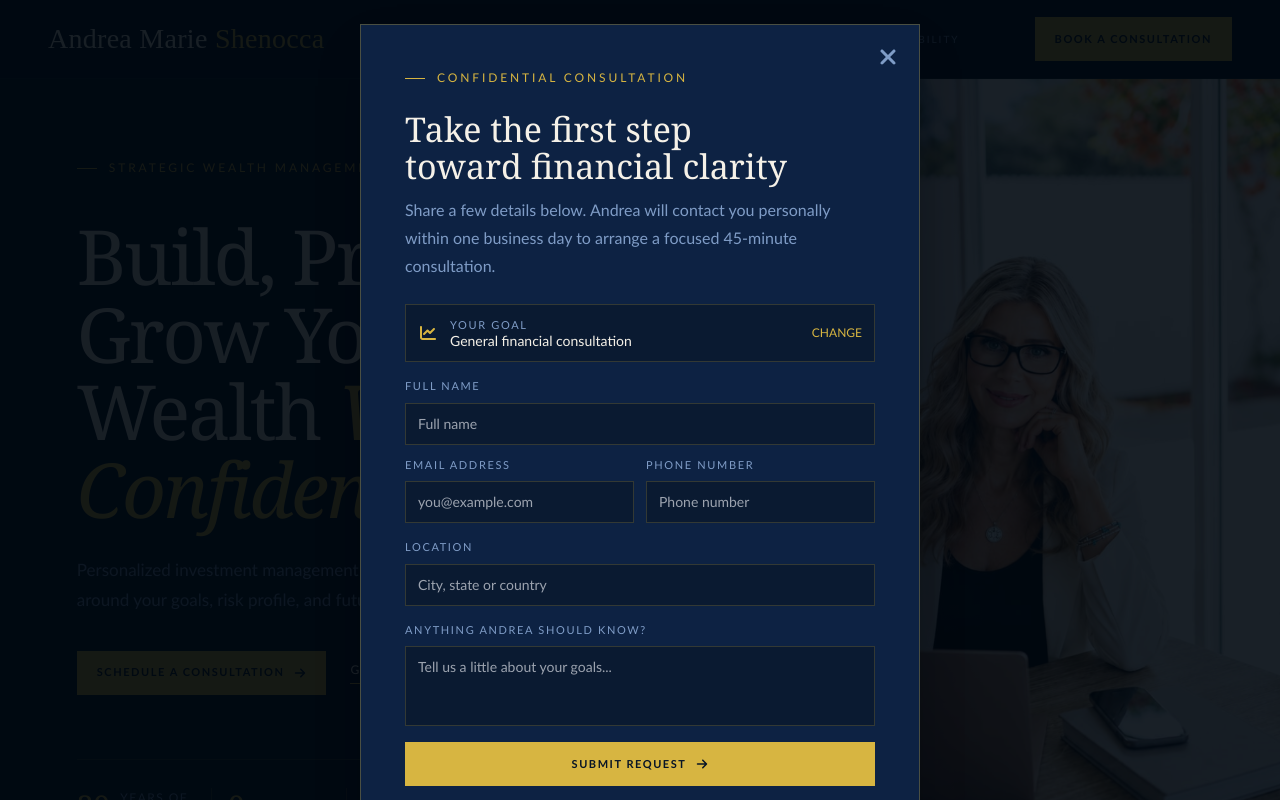
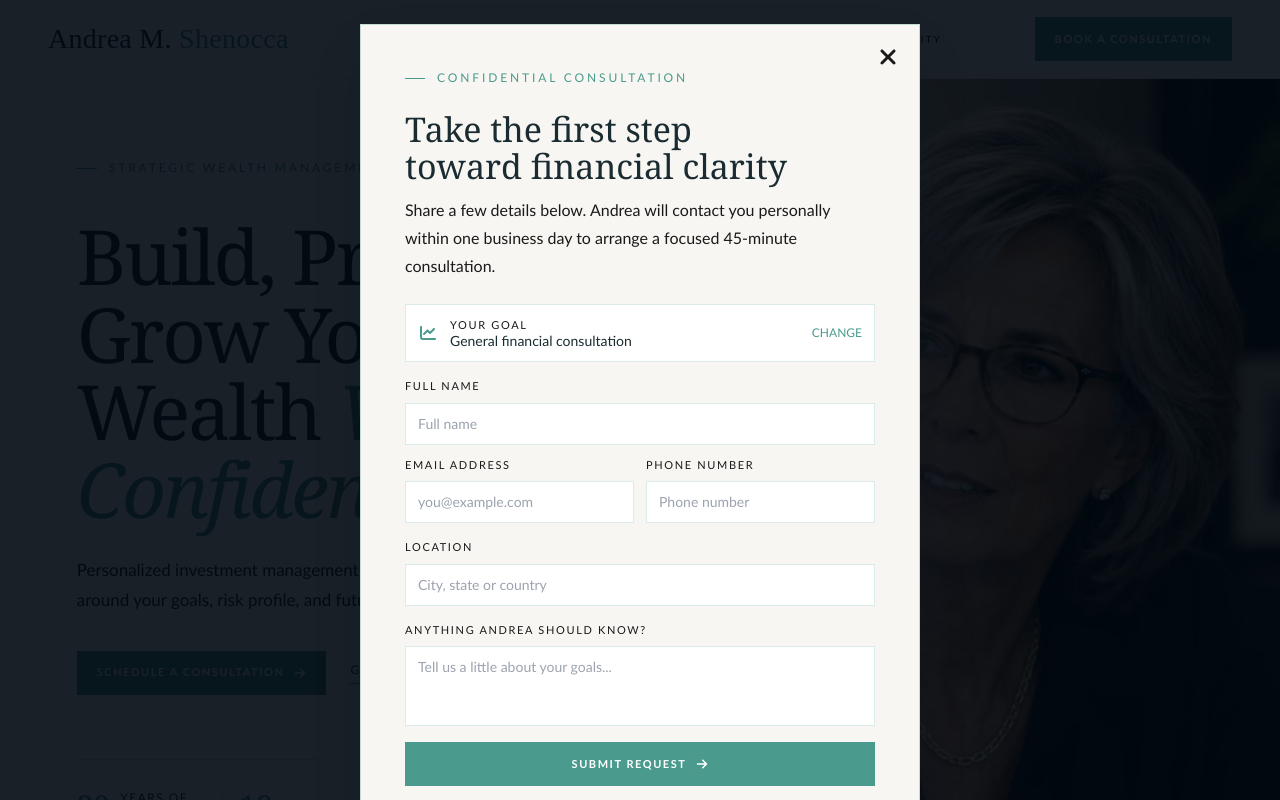
Before and after one commit to localhost300/Personalportfolio, a Next.js app: page / in a window 1280 px wide. Both pictures are taken after a click on the button "BOOK A CONSULTATION". Shown: the top 800 px of the page. Built offline with nearby package versions, Linux system fonts and the light colour scheme; no server answers.

Commit message:
next commit

```diff
--- a/app/globals.css
+++ b/app/globals.css
@@ -14,7 +14,7 @@
   body { @apply m-0 bg-ink font-sans font-light text-ivory antialiased; }
   button, a, input, textarea { font: inherit; }
   button, a { -webkit-tap-highlight-color: transparent; }
-  ::selection { @apply bg-gold text-ink; }
+  ::selection { @apply bg-gold text-white; }
 }
 
 @layer components {
--- a/app/page.tsx
+++ b/app/page.tsx
@@ -39,18 +39,18 @@
 ] as const;
 
 const stats = [
-  ["$752M", "Assets under management"],
-  ["340+", "Private client families"],
-  ["11.4%", "10-year annualized net return"],
-  ["94%", "5-year client retention"],
-  ["4×", "Barron’s Top 100 recognition"],
+  ["$1.2B", "Assets under management"],
+  ["500+", "Private client families"],
+  ["12.8%", "10-year annualized net return"],
+  ["97%", "5-year client retention"],
+  ["6×", "Barron's Top 100 recognition"],
 ];
 
 const credentials = [
   ["39", "Years of Experience"],
-  ["9", "Firms"],
-  ["21", "State Licenses"],
-  ["1", "FINRA Registration"],
+  ["12", "Firms"],
+  ["25", "State Licenses"],
+  ["3", "Industry Awards"],
 ] as const;
 
 const testimonials = [
@@ -89,14 +89,6 @@
   }, []);
 
   useEffect(() => {
-    const timer = window.setTimeout(() => {
-      setAutoPrompt(true);
-      setModalOpen(true);
-    }, 700);
-    return () => window.clearTimeout(timer);
-  }, []);
-
-  useEffect(() => {
     document.body.style.overflow = modalOpen || menuOpen ? "hidden" : "";
     return () => { document.body.style.overflow = ""; };
   }, [menuOpen, modalOpen]);
@@ -129,16 +121,16 @@
         "@type": "Person",
         name: "Andrea Marie Shenocca",
         url: "https://www.andreamarieshenocca.online/",
-        image: "https://www.andreamarieshenocca.online/mary-eklund-brown.jpeg",
+        image: "https://www.andreamarieshenocca.online/andrea-marie-shenocca.jpeg",
         jobTitle: "Financial Advisor & Broker",
         description: "Financial advisor and broker providing personalized investment management, retirement planning, and wealth strategies.",
         knowsAbout: ["Investment Management", "Retirement Planning", "Wealth Preservation", "Financial Strategy", "Brokerage Services"],
       }).replace(/</g, "\\u003c") }} />
-      <header className="sticky top-0 z-40 border-b border-white/5 bg-ink/95 backdrop-blur">
+      <header className="sticky top-0 z-40 border-b border-ivory/10 bg-ink/95 backdrop-blur">
         <div className="mx-auto flex h-[78px] max-w-[1400px] items-center justify-between px-6 lg:px-12">
-          <a href="#top" aria-label="Andrea Marie Shenocca" className="signature-logo whitespace-nowrap text-[24px] leading-none sm:text-[28px]"><span className="text-ivory">Andrea Marie</span> <span className="text-gold">Shenocca</span></a>
+          <a href="#top" aria-label="Andrea Marie Shenocca" className="signature-logo whitespace-nowrap text-[24px] leading-none sm:text-[28px]"><span className="text-ivory">Andrea M.</span> <span className="text-gold">Shenocca</span></a>
           <button className="grid gap-1.5 lg:hidden" onClick={() => setMenuOpen((open) => !open)} aria-label="Toggle navigation"><span className="h-px w-6 bg-gold"/><span className="h-px w-6 bg-gold"/></button>
-          <nav className={`${menuOpen ? "flex" : "hidden"} absolute left-0 right-0 top-[78px] min-h-[calc(100dvh-78px)] flex-col gap-6 border-t border-white/5 bg-ink px-6 py-8 lg:static lg:flex lg:min-h-0 lg:flex-row lg:gap-9 lg:border-0 lg:bg-transparent lg:p-0`}>
+          <nav className={`${menuOpen ? "flex" : "hidden"} absolute left-0 right-0 top-[78px] min-h-[calc(100dvh-78px)] flex-col gap-6 border-t border-ivory/10 bg-ink px-6 py-8 lg:static lg:flex lg:min-h-0 lg:flex-row lg:gap-9 lg:border-0 lg:bg-transparent lg:p-0`}>
             {[["About", faBriefcase], ["Strategy", faCompass], ["Results", faChartLine], ["Process", faLayerGroup], ["Eligibility", faShieldHalved]].map(([item, icon]) => <a key={item as string} href={`#${(item as string).toLowerCase()}`} onClick={() => setMenuOpen(false)} className="flex items-center gap-2.5 text-[10px] uppercase tracking-[.2em] text-mist transition hover:text-gold"><FontAwesomeIcon icon={icon as typeof faBriefcase} className="w-3.5 text-[13px] text-gold"/>{item as string}</a>)}
             <span className="mt-auto border-t border-gold/30 pt-5 text-[10px] uppercase leading-5 tracking-[.14em] text-mist lg:hidden">
               © {new Date().getFullYear()} Andrea Marie Shenocca. All rights reserved.
@@ -148,7 +140,7 @@
         </div>
       </header>
 
-      <section id="top" className="grid min-h-[calc(100vh-78px)] lg:grid-cols-[1.08fr_.92fr]">
+      <section id="top" className="grid min-h-[calc(100vh-78px)] lg:grid-cols-[1.15fr_.85fr]">
         <div className="order-2 flex flex-col justify-center px-6 py-20 sm:px-12 lg:order-1 lg:px-[6vw]">
           <SectionLabel>Strategic wealth management for a secure future</SectionLabel>
           <h1 className="mt-10 max-w-3xl font-display text-[44px] font-normal leading-[1.02] tracking-[-.03em] sm:text-[60px] xl:text-[76px]">Build, Protect &amp; Grow Your Wealth <em className="font-normal text-gold">With Confidence</em></h1>
@@ -162,8 +154,8 @@
           </div>
         </div>
         <div className="relative order-1 min-h-[540px] lg:order-2 lg:min-h-full">
-          <Image src="/mary-eklund-brown.jpeg" alt="Andrea Marie Shenocca, financial advisor and broker" fill priority sizes="(max-width: 1024px) 100vw, 46vw" className="object-cover object-[52%_center]"/>
-          <div className="absolute inset-0 bg-gradient-to-t from-ink via-transparent to-transparent lg:bg-gradient-to-r lg:from-ink lg:via-transparent lg:to-transparent"/>
+          <Image src="/andrea-marie-shenocca.jpeg" alt="Andrea Marie Shenocca, financial advisor and broker" fill priority sizes="(max-width: 1024px) 100vw, 46vw" className="object-cover object-[52%_center]"/>
+          <div className="absolute inset-0 bg-gradient-to-t from-white via-transparent to-transparent lg:bg-gradient-to-r lg:from-white lg:via-transparent lg:to-transparent"/>
         </div>
       </section>
 
@@ -184,8 +176,8 @@
       <section id="strategy" className="px-6 py-24 sm:px-12 lg:py-32">
         <div className="mx-auto max-w-content">
           <SectionLabel>Worldwide financial services</SectionLabel>
-          <div className="mt-10 grid gap-9 lg:grid-cols-2 lg:gap-24"><h2 className="display-title">Comprehensive Wealth &amp;<br/><em>Investment Solutions</em></h2><p className="body-copy lg:pt-3">Financial guidance should feel clear, coordinated, and personal. Every strategy is built to support your goals while carefully considering opportunity, time, and risk.</p></div>
-          <div className="mt-16 grid border-l border-t border-gold/20 sm:grid-cols-2 lg:grid-cols-3">
+          <div className="mt-10 mb-6 border-b border-gold/20 pb-8"><h2 className="display-title">Comprehensive Wealth &amp;<br/><em>Investment Solutions</em></h2><p className="body-copy mt-6 max-w-2xl">Financial guidance should feel clear, coordinated, and personal. Every strategy is built to support your goals while carefully considering opportunity, time, and risk.</p></div>
+          <div className="mt-16 grid border-l border-t border-gold/20 sm:grid-cols-2 lg:grid-cols-2">
             {services.map(([title, copy, icon], index) => <Reveal key={title} delay={index * 75} className="h-full"><article className={`h-full min-h-[260px] border-b border-r border-gold/20 p-8 transition duration-300 hover:-translate-y-1 hover:border-gold/50 ${index === 4 ? "bg-gold/10" : "bg-panel/20"}`}><FontAwesomeIcon icon={icon} className="text-lg text-gold"/><h3 className="mt-7 font-display text-xl">{title}</h3><p className="body-copy mt-3">{copy}</p></article></Reveal>)}
           </div>
         </div>
@@ -194,7 +186,7 @@
       <section id="results" className="bg-deep px-6 py-24 sm:px-12 lg:py-32">
         <div className="mx-auto max-w-content">
           <SectionLabel>Results &amp; social proof</SectionLabel>
-          <div className="mt-8 grid gap-8 lg:grid-cols-[1.2fr_.8fr] lg:items-end">
+          <div className="mt-8 grid gap-8 lg:grid-cols-[1fr_1fr] lg:items-center">
             <h2 className="display-title max-w-[620px]">Trusted by those who have<br/>the most to <em>protect</em></h2>
             <p className="body-copy text-right lg:ml-auto lg:max-w-[350px]">Client identities protected. All outcomes represent verified, anonymized data from my own client relationships.</p>
           </div>
@@ -233,11 +225,24 @@
         </div>
       </section>
 
-      <section className="bg-ink px-6 py-28 text-center">
-        <div className="mx-auto max-w-[650px]"><div className="justify-center section-label before:hidden">Your next chapter</div><h2 className="display-title mt-7">The cost of waiting is<br/><em>compounding against you</em></h2><p className="body-copy mt-6">Strong financial outcomes begin with a clear plan. Start a private conversation about the future you want to build.</p><button className="gold-button mt-8" onClick={openConsultation}>Schedule a Consultation <FontAwesomeIcon icon={faArrowRight}/></button><p className="mt-4 text-[9px] text-mist/70">No pressure. No obligation. Just a thoughtful conversation.</p></div>
+      <section className="bg-gold/5 px-6 py-28 sm:px-12 lg:py-32">
+        <div className="mx-auto max-w-content">
+          <Reveal className="text-center"><div className="justify-center section-label before:hidden">Why work with me</div><h2 className="display-title mt-7">The difference between<br/><em>managing money and building wealth</em></h2><p className="body-copy mt-6 max-w-2xl mx-auto">More than just returns—a partnership built on transparency, expertise, and unwavering commitment to your long-term success.</p></Reveal>
+          <div className="mt-16 grid gap-6 sm:grid-cols-2 lg:grid-cols-3">
+            {[
+              ["Direct Access", "No portfolio managers, no committee reviews. You speak directly with me about every decision."],
+              ["Personalized Strategy", "Your plan is tailored to your unique goals, risk tolerance, and life circumstances—not a template."],
+              ["Tax Efficiency", "Strategic positioning to minimize taxes, maximize after-tax returns, and preserve wealth."],
+              ["Proactive Rebalancing", "Continuous monitoring and disciplined adjustments to keep your portfolio aligned with your objectives."],
+              ["Transparent Fees", "Clear, straightforward pricing with no hidden costs or surprise charges."],
+              ["Comprehensive Planning", "Investment management integrated with your broader financial picture: retirement, estate, and income strategies."],
+            ].map(([title, description], index) => <Reveal key={title} delay={index * 80} className="h-full"><div className="bg-white border border-gold/20 p-8 rounded-lg transition duration-300 hover:border-gold/50 hover:shadow-lg"><h3 className="font-display text-lg text-ivory">{title}</h3><p className="body-copy mt-3 text-sm">{description}</p></div></Reveal>)}
+          </div>
+          <div className="mt-16 text-center"><p className="body-copy text-sm mb-6">Ready to discuss your financial future?</p><button className="gold-button inline-flex" onClick={openConsultation}>Start a Conversation <FontAwesomeIcon icon={faArrowRight}/></button></div>
+        </div>
       </section>
 
-      <footer className="flex flex-col gap-3 border-t border-white/5 bg-ink px-6 py-8 text-[13px] text-mist sm:flex-row sm:items-center sm:justify-between lg:px-12"><span className="signature-logo whitespace-nowrap text-[23px] leading-none sm:text-[26px]"><span className="text-ivory">Andrea Marie</span> <span className="text-gold">Shenocca</span></span><span>Financial Advisor &amp; Broker</span><span>© {new Date().getFullYear()} Andrea Marie Shenocca</span></footer>
+      <footer className="flex flex-col gap-3 border-t border-ivory/10 bg-ink px-6 py-8 text-[13px] text-mist sm:flex-row sm:items-center sm:justify-between lg:px-12"><span className="signature-logo whitespace-nowrap text-[23px] leading-none sm:text-[26px]"><span className="text-ivory">Andrea M.</span> <span className="text-gold">Shenocca</span></span><span>Financial Advisor &amp; Broker</span><span>© {new Date().getFullYear()} Andrea Marie Shenocca</span></footer>
 
       <button
         type="button"
```
Also changed, not shown: components/InteractiveChart.tsx (+7 -7 lines), tailwind.config.ts (+6 -6 lines), public/andrea-marie-shenocca.jpeg (added).
